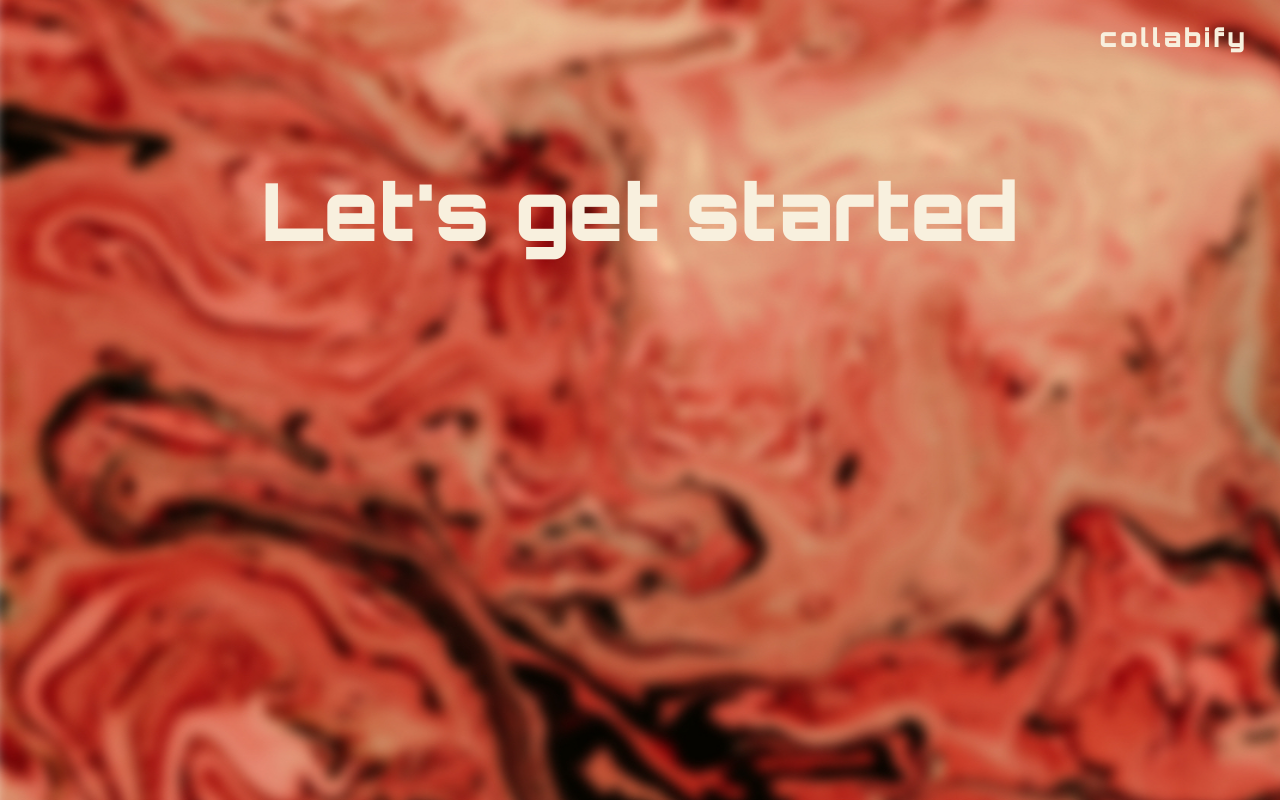
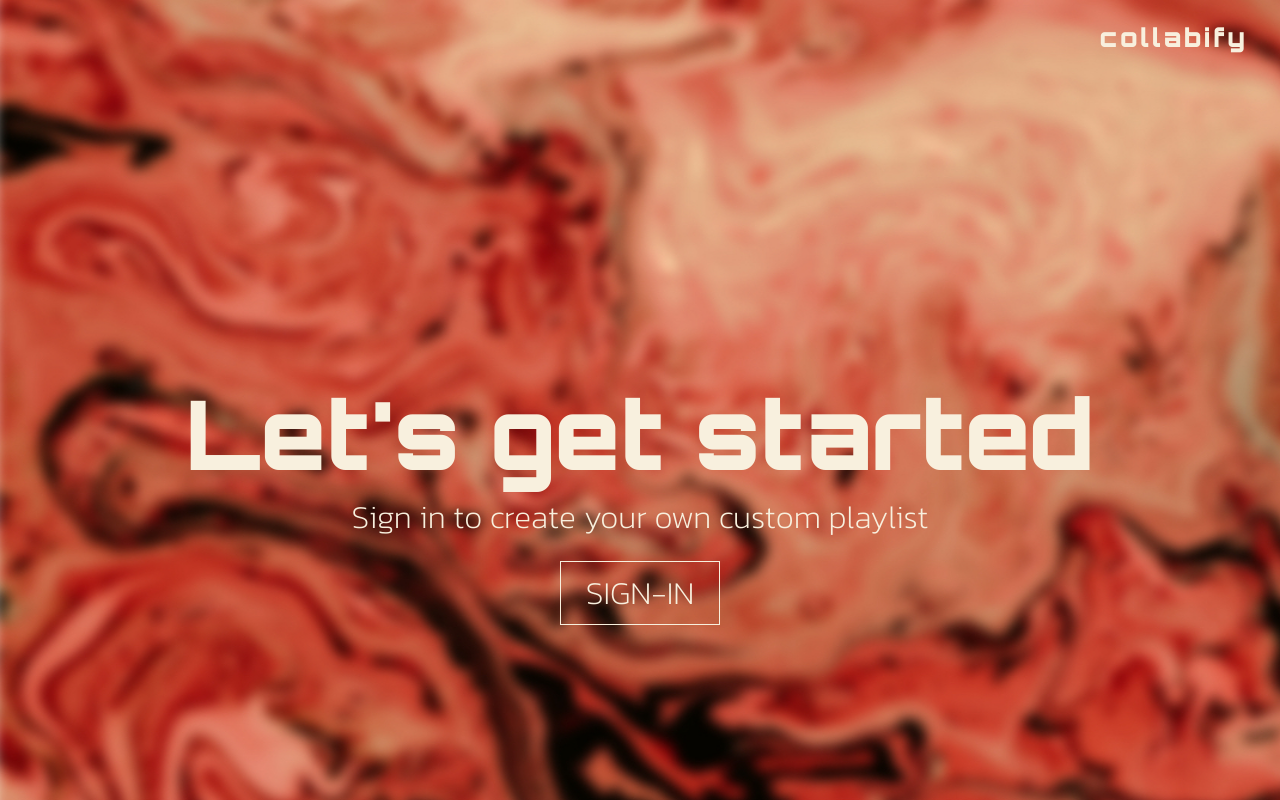
Before and after one commit to megsmcbride/playlist-creation-app, a React (Create React App) app: page / in a window 1280 px wide. Built offline with nearby package versions, Linux system fonts and the light colour scheme.

Commit message:
Move login to sepertate componenet and use auth url

```diff
--- a/package.json
+++ b/package.json
@@ -9,6 +9,7 @@
     "react": "^18.2.0",
     "react-dom": "^18.2.0",
     "react-scripts": "5.0.1",
+    "sass": "^1.55.0",
     "web-vitals": "^2.1.4"
   },
   "scripts": {
--- a/src/App.css
+++ b/src/App.css
@@ -18,10 +18,28 @@ body {
 
 .intro h4 {
   font-family: "Orbitron", sans-serif;
+  font-size: 6em;
+  font-weight: 900;
+   margin: 0px;
+}
+
+.intro {
   color: #f8f0de;
-  font-size: 5em;
   display: flex;
-  font-weight: 900;
+  flex-direction: column;
   justify-content: center;
   align-items: center;
+  font-family: 'Kanit', sans-serif;
+  margin-top: 20rem;
 }
+
+
+
+.intro-message {
+  font-size: 2rem;
+  margin: 0px 0px 20px 0px;
+  font-family: 'Kanit', sans-serif;
+  font-weight: 200;
+
+
+}
--- a/src/App.js
+++ b/src/App.js
@@ -1,5 +1,4 @@
-import logo from './logo.svg';
-import background from './images/background.jpg'
+import Login from './components/Login';
 import './App.css';
 
 function App() {
@@ -9,6 +8,8 @@ function App() {
       <div className='intro'>
 
       <h4>Let's get started</h4>
+      <p className='intro-message'>Sign in to create your own custom playlist</p>
+     <Login/>
       </div>
 
 
```
Also changed, not shown: 1 other file (tests, documents, lock files or other folders).
